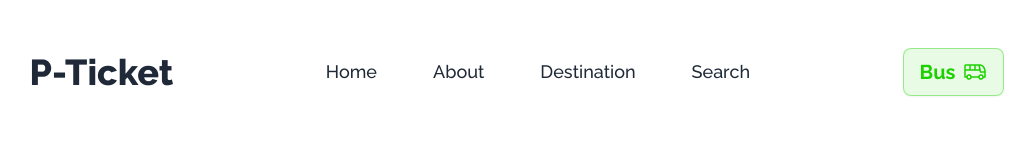
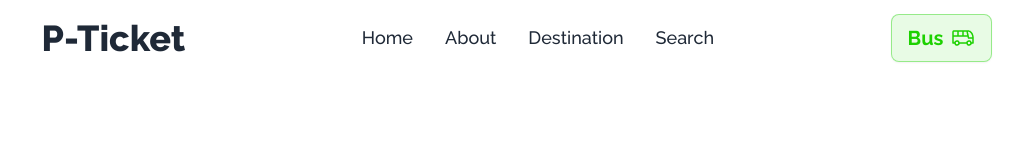
Before and after one commit to mdwahiduzzaman124/Assignment-5, a plain HTML site: page index.html in a window 1280 px wide. Shown: the whole page, without its empty margins (123-1158 px from the left). Drawn offline with nearby package versions, Linux system fonts and the light colour scheme.

Commit message:
navbar work update

```diff
--- a/index.html
+++ b/index.html
@@ -28,23 +28,40 @@
     <link rel="stylesheet" href="styles/style.css" />
   </head>
   <body>
-    <header class="mt-12">
+    <header class="">
       <!-- Nav bar area -->
       <nav>
-        <div class="flex items-center justify-evenly">
-          <h2 class="font-raleway text-4xl font-extrabold">P-Ticket</h2>
+        <div class="navbar bg-base-100 flex justify-evenly">
           <div>
-            <ul class="flex gap-14 text-lg font-medium font-raleway">
-              <li>Home</li>
-              <li>About</li>
-              <li>Destination</li>
-              <li>Search</li>
+            <div class="dropdown">
+              <h2 class="text-4xl font-extrabold font-raleway">P-Ticket</h2>
+              <ul
+                tabindex="0"
+                class="menu menu-sm dropdown-content bg-base-100 rounded-box z-[1] mt-3 w-52 p-2 shadow"
+              >
+                <li><a>Home</a></li>
+                <li><a>About</a></li>
+                <li><a>Destination</a></li>
+                <li><a>Search</a></li>
+              </ul>
+            </div>
+          </div>
+          <div class="navbar-center hidden lg:flex">
+            <ul
+              class="menu menu-horizontal px-1 text-lg font-medium font-raleway"
+            >
+              <li><a>Home</a></li>
+              <li><a>About</a></li>
+              <li><a>Destination</a></li>
+              <li><a>Search</a></li>
             </ul>
           </div>
-          <button class="btn border-[#1DD10066] bg-[#1DD1001A] text-dd100 font-raleway font-bold text-xl hover:bg-[#1DD1001A]">
-            Bus
-            <img src="images/bus-icon.png" alt="" />
-          </button>
+          <div class="">
+            <a class="btn text-dd100 font-raleway font-bold text-xl bg-[#1DD1001A] border-[#1DD10066]"
+              >Bus
+              <img src="images/bus-icon.png" alt="" />
+            </a>
+          </div>
         </div>
       </nav>
       <!-- banner section -->
```
